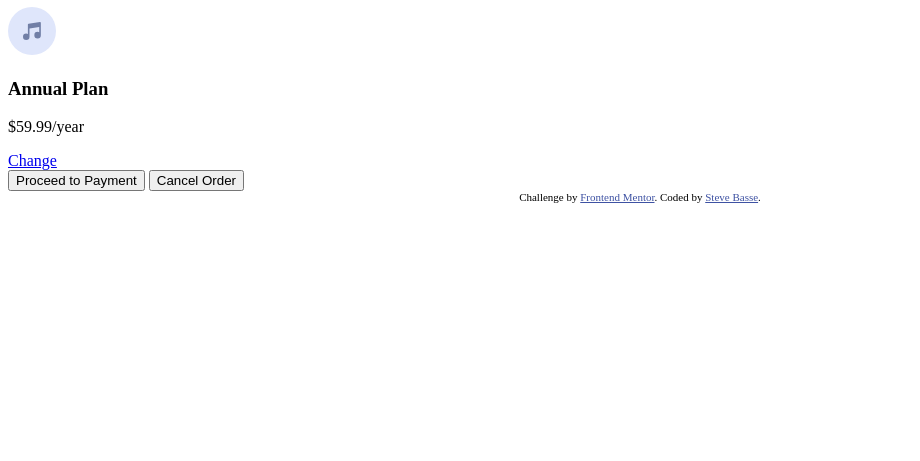
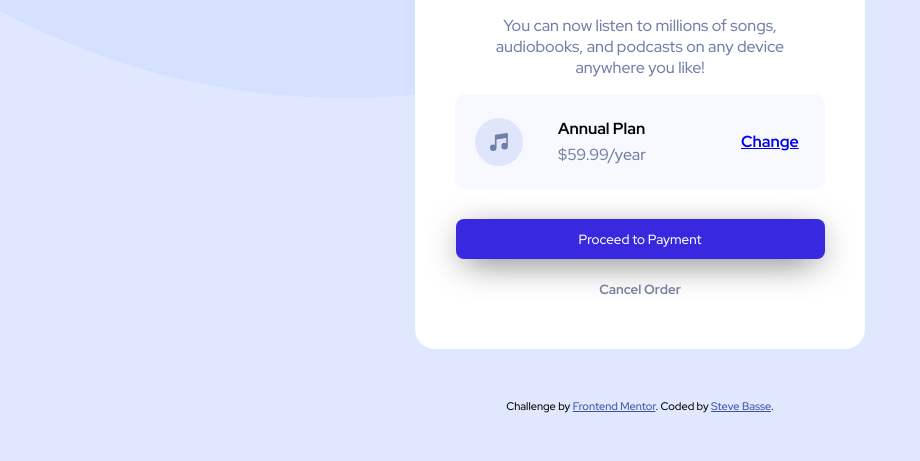
Before and after one commit to iSteveB/Order-Summary-Component, a plain HTML site: page index.html in a window 1280 px wide. Shown: the part 339-800 px from the top of the page, without its empty margins (0-920 px from the left). Drawn offline with Linux system fonts and the light colour scheme.

Commit message:
Fin du CSS

```diff
--- a/index.html
+++ b/index.html
@@ -11,7 +11,7 @@
 </head>
 
 <body>
-  <div>
+  <div id="card">
     <img src="./images/illustration-hero.svg" alt="illustration-hero">
 
     <h1>Order Summary</h1>
@@ -19,11 +19,13 @@
     <p> You can now listen to millions of songs, audiobooks, and podcasts on any
       device anywhere you like!</p>
 
-    <div>
+    <div id="plan">
       <img src="./images/icon-music.svg" alt="icon-music">
 
-      <h3>Annual Plan</h3>
-      <p>$59.99/year</p>
+      <div class="price">
+        <h2>Annual Plan</h2>
+        <p>$59.99/year</p>
+      </div>
 
       <a href="#">Change</a>
     </div>
--- a/style.css
+++ b/style.css
@@ -1,3 +1,111 @@
+@import url('https://fonts.googleapis.com/css2?family=Red+Hat+Display:wght@500;700;900&display=swap');
+
+*{
+    font-family: 'Red Hat Display', sans-serif;
+}
+
+body{
+    background: url("./images/pattern-background-desktop.svg") no-repeat hsl(225, 100%, 94%);
+}
+
+#card{
+    display: flex;
+    flex-direction: column;
+    justify-content: center;
+    align-items: center;
+    background-color: #fff;
+    width: 450px;
+    margin: 50px auto;
+    border-radius: 20px;
+
+}
+
+#card img{
+    border-radius: 20px 20px 0 0;
+}
+
+#card > p{
+    margin-top: 0px;
+    font-size: 16px;
+    text-align: center;
+    width: 295px;
+}
+
+#plan{
+    width: 330px;
+    height: 65px;
+    padding: 15px 20px;
+    background: #F8F9FE;
+    border-radius: 10px;
+    display: flex;
+    align-items: center;
+    justify-content: flex-start;
+}
+
+#plan a{
+    font-weight: 700;
+
+}
+
+#plan a:hover{
+    text-decoration: none;
+    filter: opacity(0.5);
+}
+
+a:visited{
+    color: hsl(245, 75%, 52%);
+}
+
+p{
+    color: hsl(224, 23%, 55%);
+}
+
+.price{
+    margin: 0px 90px 0px 30px;
+}
+
+h1{
+    font-size: 1.7rem;
+    font-weight: 900;
+    color: hsl(223, 47%, 23%);
+    margin-top: 30px;
+}
+
+h2, .price p{
+    font-size: 16px;
+    margin: 5px;
+    vertical-align: middle;
+}
+
+button{
+    width: 369px;
+    height: 40px;
+    margin-bottom: 40px;
+    background: none;
+    border: none;
+    cursor: pointer;
+    font-weight: 700;
+    color: #78809C;
+}
+
+button:hover{
+    color: hsl(223, 47%, 23%);
+}
+
+button[type="submit"]{
+    background-color: hsl(245, 75%, 52%);
+    color: #fff;
+    border-radius: 0.5rem;
+    border: none;
+    margin: 30px 0 10px 0;
+    font-weight: 500;
+    box-shadow: 0px 8px 36px -9px rgb(0 0 0 / 75%);
+}
+button[type="submit"]:hover{
+    filter: brightness(1.2) opacity(0.9);
+    transform: scale(1.02)
+}
+
 .attribution {
     font-size: 11px; text-align: center;
 }
@@ -5,3 +113,10 @@
 .attribution a {
     color: hsl(228, 45%, 44%);
 }
+
+@media screen and (max-width: 650px){
+    button{
+        height: 50px;
+        font-size: 17px;
+    }
+}
```
Also changed, not shown: 1 other file.
